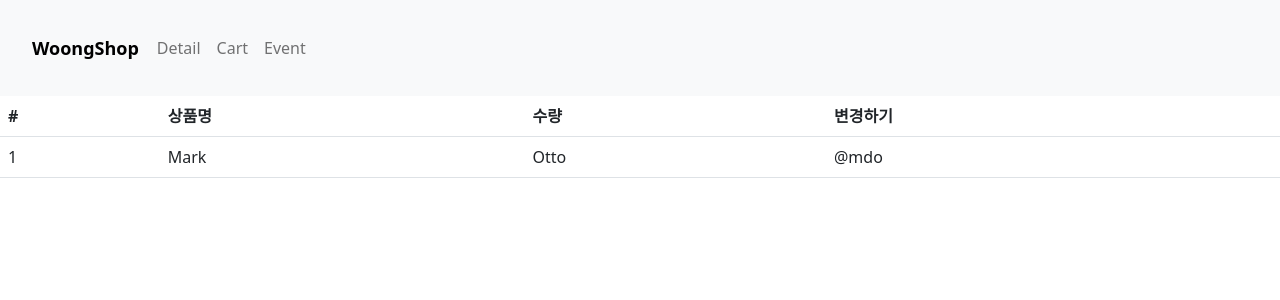
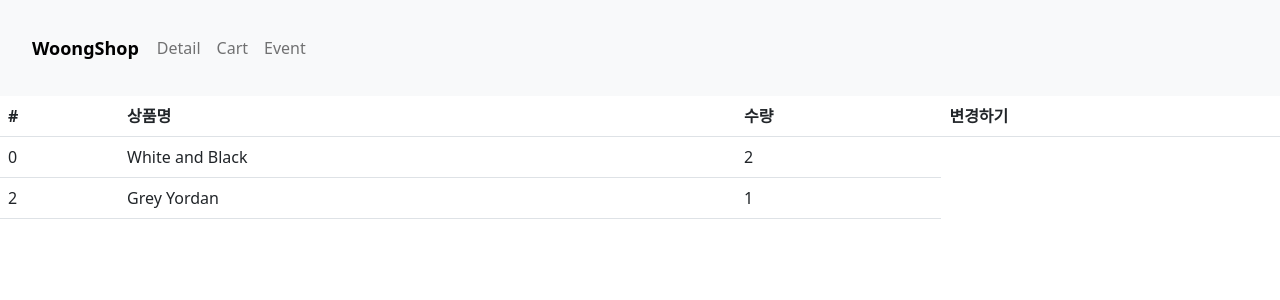
Before and after one commit to parkgeonwoong/study-reacts, a React (Create React App) app: page /cart in a window 1280 px wide. Shown: the top 300 px of the page. Built offline with nearby package versions, Linux system fonts and the light colour scheme.

Commit message:
Feat: Redux store에 state 보관하고 쓰는법

```diff
--- a/src/routes/Cart.js
+++ b/src/routes/Cart.js
@@ -3,8 +3,15 @@
  */
 
 import Table from "react-bootstrap/Table";
+import { useSelector } from "react-redux";
 
 const Cart = () => {
+  // 3️⃣ Redux store 가져와줌
+  const reduxState = useSelector((state) => {
+    return state.stock;
+  });
+  // console.log(...reduxState);
+
   return (
     <div>
       {/* 표(테이블) */}
@@ -18,12 +25,16 @@ const Cart = () => {
           </tr>
         </thead>
         <tbody>
-          <tr>
-            <td>1</td>
-            <td>Mark</td>
-            <td>Otto</td>
-            <td>@mdo</td>
-          </tr>
+          {/* 리덕스를 데이터바인드 */}
+          {reduxState.map((item, id) => {
+            return (
+              <tr key={id}>
+                <td>{item.id}</td>
+                <td>{item.name}</td>
+                <td>{item.count}</td>
+              </tr>
+            );
+          })}
         </tbody>
       </Table>
     </div>
--- a/src/store.js
+++ b/src/store.js
@@ -2,8 +2,26 @@
  * @desc: Redux store 설정
  */
 
-import { configureStore } from "@reduxjs/toolkit";
+import { configureStore, createSlice } from "@reduxjs/toolkit";
+
+// 1️⃣ state 만들기 = useState
+const user = createSlice({
+  name: "user",
+  initialState: "kim",
+});
+
+const stock = createSlice({
+  name: "stock",
+  initialState: [
+    { id: 0, name: "White and Black", count: 2 },
+    { id: 2, name: "Grey Yordan", count: 1 },
+  ],
+});
 
 export default configureStore({
-  reducer: {},
+  reducer: {
+    // 2️⃣ 위의 만든것 등록하기
+    user: user.reducer,
+    stock: stock.reducer,
+  },
 });
```
